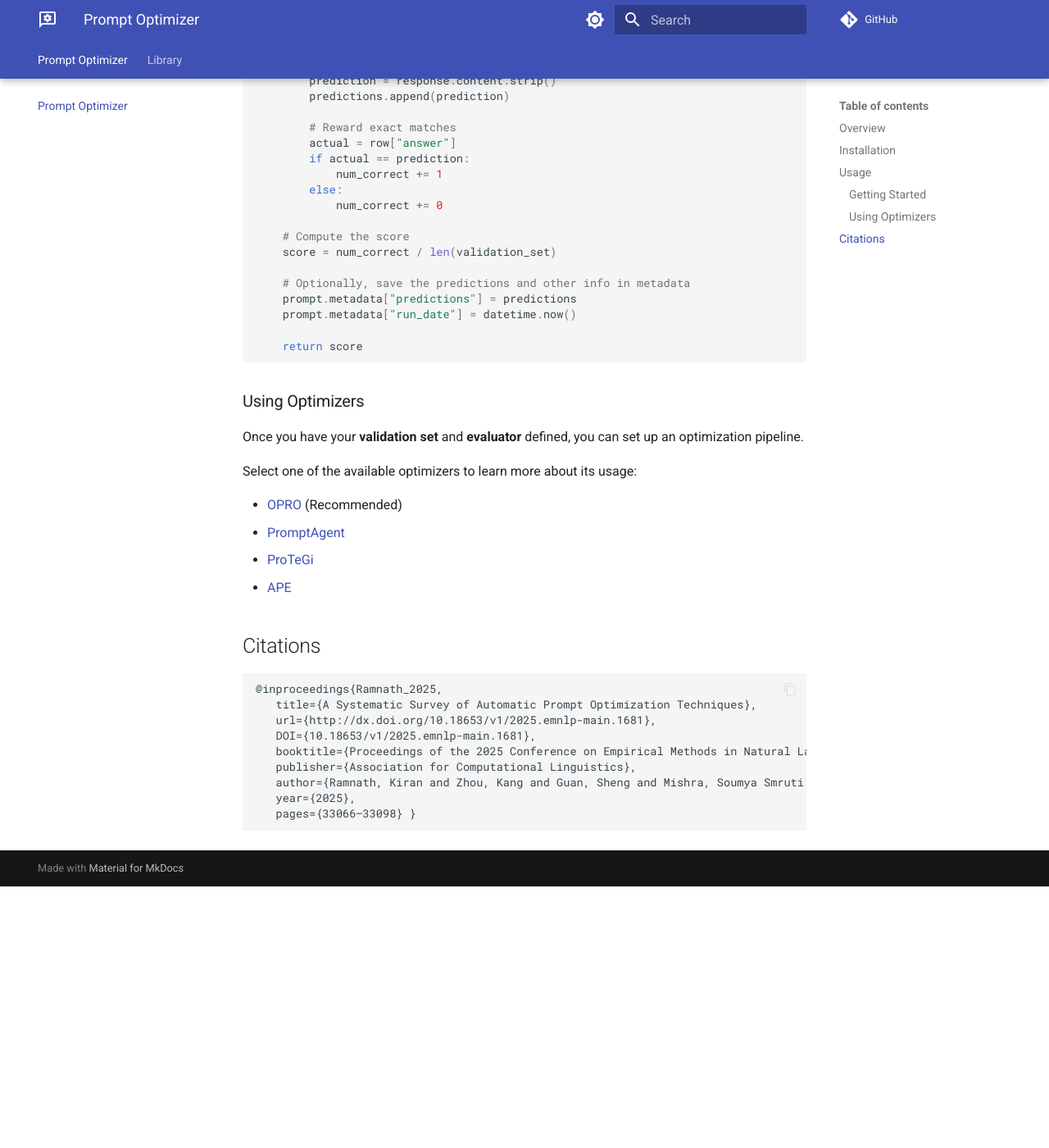
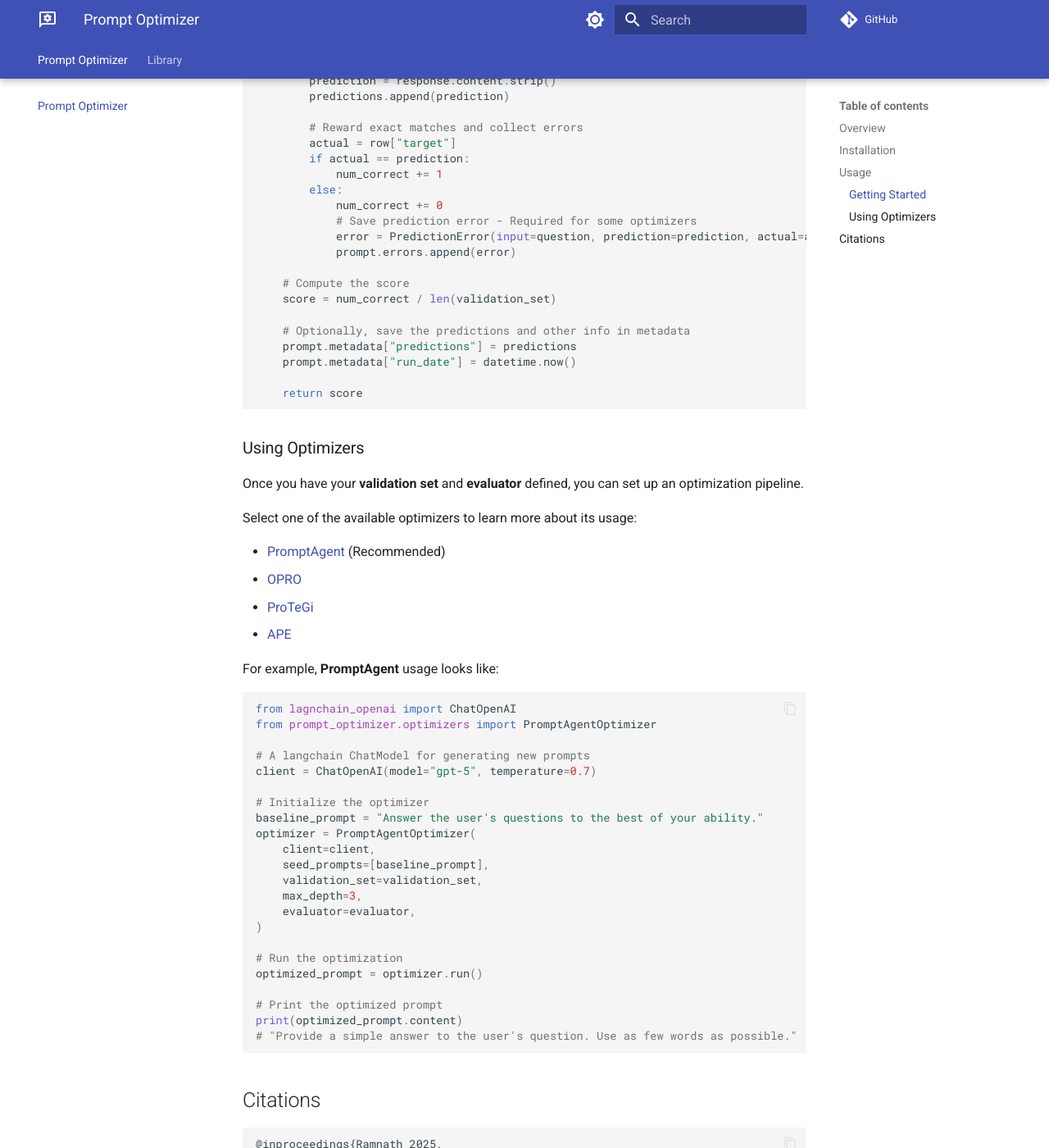
Before and after one commit to taagarwa-rh/prompt-optimizer, an MkDocs documentation site: the page built from docs/index.md, in a window 1280 px wide and 1400 px high, scrolled down 1608 px. Shown: the whole window at 82% size. Built offline with MkDocs 1.6.1 and Material for MkDocs 9.7.7, drawn with Linux system fonts in a browser that asks for light colours; comment, search, counter and statistics services are not loaded; before the commit the page ends 2689 px from its top, so only the background shows below that; some of the changed text lies outside the part shown.

Commit message:
📝 Update docs

````diff
--- a/docs/index.md
+++ b/docs/index.md
@@ -49,25 +49,28 @@ from langchain_openai import ChatOpenAI
 from prompt_optimizer import Prompt
 
 
-def evaluator(prompt: Prompt, validation_set: list[dict]) -> float:
+def evaluator(prompt: Prompt, validation_set: list[dict]) -> list[str]:
     """Prompt evaluator function."""
+    # Run the prompt through the AI system
     predictions = []
     num_correct = 0
-    llm = ChatOpenAI(model="gpt-5")
+    agent = ChatOpenAI(model="gpt-5", temperature=0.1)
     for row in validation_set:
-        # Get the prediction from your system
-        question = row["question"]
+        question = row["input"]
         messages = [{"role": "system", "content": prompt.content}, {"role": "user", "content": question}]
-        response = llm.invoke(messages)
+        response = agent.invoke(messages)
         prediction = response.content.strip()
         predictions.append(prediction)
 
-        # Reward exact matches
-        actual = row["answer"]
+        # Reward exact matches and collect errors
+        actual = row["target"]
         if actual == prediction:
             num_correct += 1
         else:
             num_correct += 0
+            # Save prediction error - Required for some optimizers
+            error = PredictionError(input=question, prediction=prediction, actual=actual, feedback=None)
+            prompt.errors.append(error)
 
     # Compute the score
     score = num_correct / len(validation_set)
@@ -85,10 +88,37 @@ Once you have your **validation set** and **evaluator** defined, you can set up
 
 Select one of the available optimizers to learn more about its usage:
 
-- [OPRO](./library/optimizers/opro.md) (Recommended)
-- [PromptAgent](./library/optimizers/promptagent.md)
+- [PromptAgent](./library/optimizers/promptagent.md) (Recommended)
+- [OPRO](./library/optimizers/opro.md)
 - [ProTeGi](./library/optimizers/protegi.md)
 - [APE](./library/optimizers/ape.md)
+
+For example, **PromptAgent** usage looks like:
+
+```py
+from lagnchain_openai import ChatOpenAI
+from prompt_optimizer.optimizers import PromptAgentOptimizer
+
+# A langchain ChatModel for generating new prompts
+client = ChatOpenAI(model="gpt-5", temperature=0.7)
+
+# Initialize the optimizer
+baseline_prompt = "Answer the user's questions to the best of your ability."
+optimizer = PromptAgentOptimizer(
+    client=client,
+    seed_prompts=[baseline_prompt],
+    validation_set=validation_set,
+    max_depth=3,
+    evaluator=evaluator,
+)
+
+# Run the optimization
+optimized_prompt = optimizer.run()
+
+# Print the optimized prompt
+print(optimized_prompt.content)
+# "Provide a simple answer to the user's question. Use as few words as possible."
+```
 
 ## Citations
 
````
Also changed, not shown: docs/library/optimizers/promptagent.md (+1 -0 lines), docs/library/optimizers/protegi.md (+1 -0 lines).
